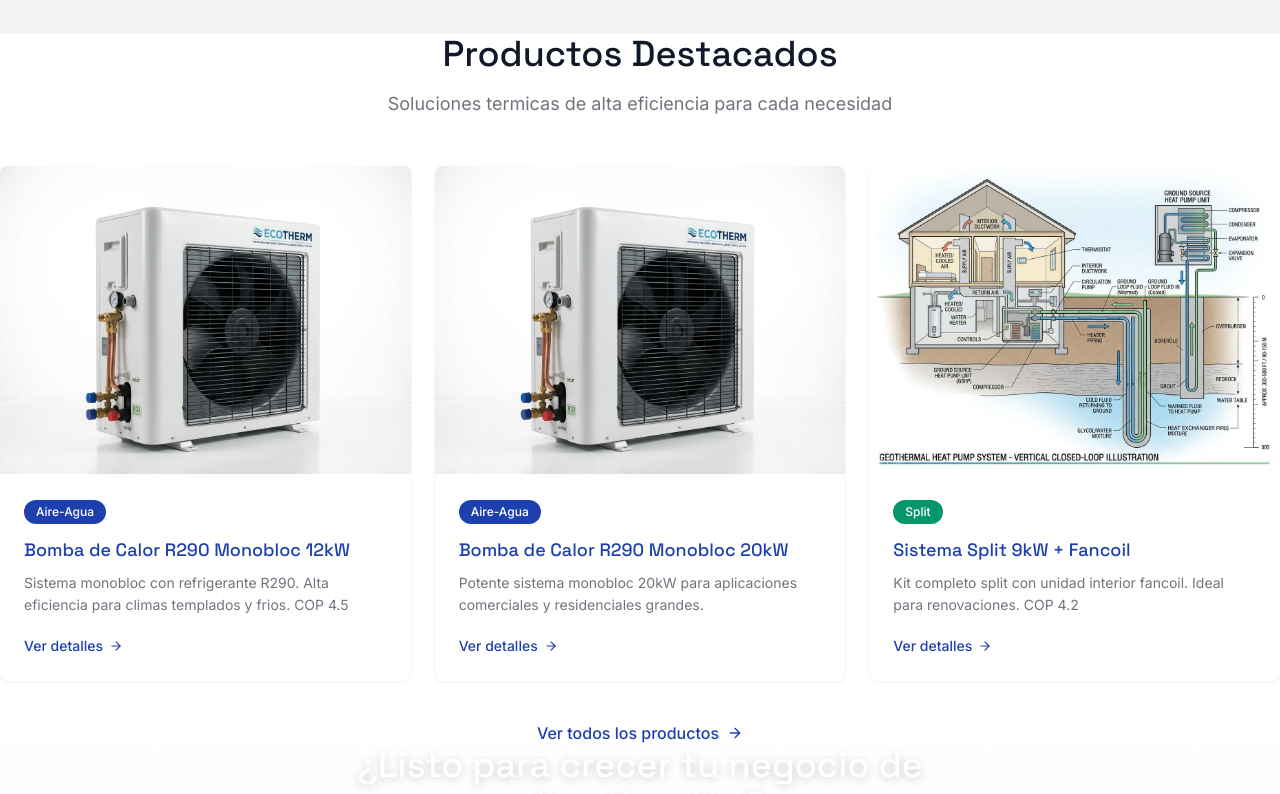
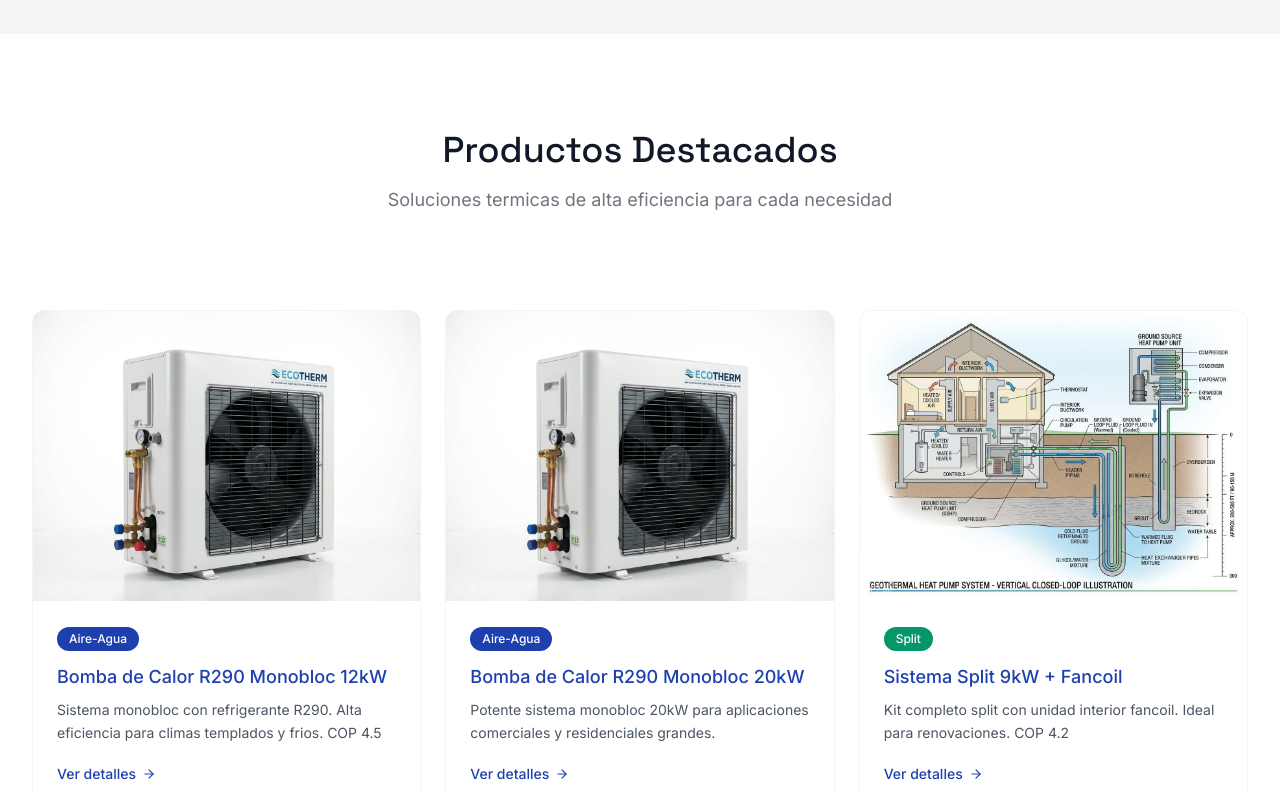
Before and after one commit to pymedigitalcamaras/nae, a Next.js app: page /es in a window 1280 px wide. Shown: the part 2445-3239 px from the top of the page. Built offline with nearby package versions, Linux system fonts and the light colour scheme.

Commit message:
fix: ProductsSection Server Component - locale prop

```diff
--- a/src/app/[locale]/page.tsx
+++ b/src/app/[locale]/page.tsx
@@ -19,7 +19,7 @@ export default function HomePage({
       <StatsSection />
       <SuccessStoriesSection />
       <WhyNaeSection />
-      <ProductsSection />
+      <ProductsSection locale={locale} />
       <CtaBannerSection />
     </>
   );
--- a/src/app/[locale]/sections/ProductsSection.tsx
+++ b/src/app/[locale]/sections/ProductsSection.tsx
@@ -1,6 +1,3 @@
-"use client";
-
-import { useLocale } from "next-intl";
 import Link from "next/link";
 import { SectionTitle } from "@/components/SectionTitle";
 import { ArrowRight } from "lucide-react";
@@ -32,38 +29,54 @@ const products = [
   },
 ];
 
-export function ProductsSection() {
-  const locale = useLocale();
+interface ProductsSectionProps {
+  locale: string;
+}
 
+export function ProductsSection({ locale }: ProductsSectionProps) {
   return (
-    <section id="productos" className="section-padding bg-white">
-      <div className="container-content">
+    <section id="productos" className="py-16 md:py-24 bg-white">
+      <div className="max-w-7xl mx-auto px-4 sm:px-6 lg:px-8">
         <div className="flex justify-center">
-          <SectionTitle title="Productos Destacados" subtitle="Soluciones termicas de alta eficiencia para cada necesidad" />
+          <SectionTitle
+            title="Productos Destacados"
+            subtitle="Soluciones termicas de alta eficiencia para cada necesidad"
+          />
         </div>
 
-        <div className="grid grid-cols-1 md:grid-cols-2 lg:grid-cols-3 gap-6">
+        <div className="grid grid-cols-1 md:grid-cols-2 lg:grid-cols-3 gap-6 mt-12">
           {products.map((product, index) => (
             <div
               key={product.slug}
-              className="bg-white rounded-card shadow-card overflow-hidden transition-all duration-500 hover:shadow-card-hover group"
+              className="bg-white rounded-xl border border-gray-100 overflow-hidden transition-all duration-500 hover:shadow-xl hover:-translate-y-1 group"
               style={{ transitionDelay: `${index * 150}ms` }}
             >
-              <div className="aspect-[4/3] overflow-hidden bg-nae-grey">
+              <div className="aspect-[4/3] overflow-hidden bg-gray-100">
                 <img
                   src={product.image}
                   alt={product.title}
-                  className="w-full h-full object-cover transition-transform duration-400 group-hover:scale-105"
+                  className="w-full h-full object-cover transition-transform duration-500 group-hover:scale-105"
+                  loading="lazy"
                 />
               </div>
               <div className="p-6">
-                <span className="inline-block px-3 py-1 rounded-full text-xs font-medium text-white mb-3" style={{ backgroundColor: product.badgeColor }}>
+                <span
+                  className="inline-block px-3 py-1 rounded-full text-xs font-medium text-white mb-3"
+                  style={{ backgroundColor: product.badgeColor }}
+                >
                   {product.badge}
                 </span>
-                <h3 className="font-space-grotesk font-medium text-lg text-nae-blue mb-2">{product.title}</h3>
-                <p className="text-sm text-nae-dark/60 leading-relaxed line-clamp-2 mb-4">{product.description}</p>
-                <Link href={`/${locale}/products/${product.slug}`} className="inline-flex items-center gap-1.5 text-sm font-medium text-nae-blue hover:text-nae-orange transition-colors group/link">
-                  Ver detalles <ArrowRight size={14} className="transition-transform group-hover/link:translate-x-1" />
+                <h3 className="font-medium text-lg text-[#1E40AF] mb-2">
+                  {product.title}
+                </h3>
+                <p className="text-sm text-gray-600 leading-relaxed line-clamp-2 mb-4">
+                  {product.description}
+                </p>
+                <Link
+                  href={`/${locale}/products/${product.slug}`}
+                  className="inline-flex items-center gap-1.5 text-sm font-medium text-[#1E40AF] hover:text-[#F97316] transition-colors"
+                >
+                  Ver detalles <ArrowRight size={14} />
                 </Link>
               </div>
             </div>
@@ -71,7 +84,10 @@ export function ProductsSection() {
         </div>
 
         <div className="mt-10 text-center">
-          <Link href={`/${locale}/products`} className="inline-flex items-center gap-2 text-nae-blue hover:text-nae-orange font-medium transition-colors">
+          <Link
+            href={`/${locale}/products`}
+            className="inline-flex items-center gap-2 text-[#1E40AF] hover:text-[#F97316] font-medium transition-colors"
+          >
             Ver todos los productos <ArrowRight size={16} />
           </Link>
         </div>
```
